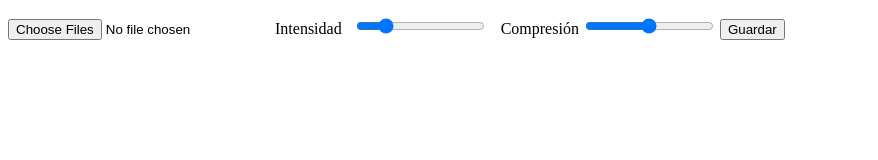
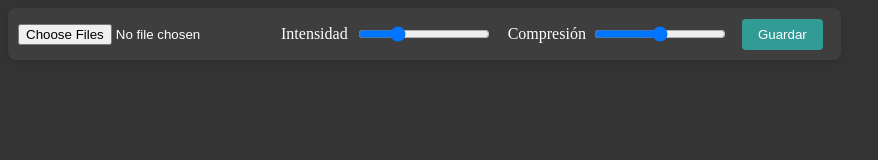
Before and after one commit to matiasmacarioo/Blur, a plain HTML site: page index.html in a window 1280 px wide. Shown: the whole page, without its empty margins (0-878 px from the left). Drawn offline with Linux system fonts and the light colour scheme.

Commit message:
dark mode

```diff
--- a/index.html
+++ b/index.html
@@ -7,12 +7,14 @@
     <link rel="stylesheet" href="styles.css">
 </head>
 <body>
+<div class="btn-container">
     <input type="file" id="imageInput" multiple>
     <label for="blurRange">Intensidad</label>
     <input type="range" id="blurRange" min="0" max="10" step="0.1" value="2">
     <label for="compressionRange">Compresión</label>
     <input type="range" id="compressionRange" min="0" max="1" step="0.01" value="0.5">
     <button id="saveButton">Guardar</button>
+</div>
     <div id="imageContainer"></div>
     <script src="script.js"></script>
 </body>
--- a/styles.css
+++ b/styles.css
@@ -1,3 +1,8 @@
+body {
+    background-color: #333; /* Dark background color */
+    color: #fff; /* Light text color */
+}
+
 #imageContainer {
     margin-top: 20px;
     display: flex;
@@ -6,7 +11,7 @@
 }
 
 .image-item {
-    flex: 0 0 30%; /* Each image takes up 33% of the container width */
+    flex: 0 0 30%; /* Each image takes up 30% of the container width */
     margin-right: 10px;
     margin-bottom: 10px;
     display: flex;
@@ -18,7 +23,52 @@
     height: auto; /* Maintain aspect ratio */
 }
 
+input[type="range"],
+button {
+    background-color: #414141; /* Darker background color for inputs and button */
+    color: #fff; /* Light text color for inputs and button */
+    border: none;
+    padding: 5px 10px;
+    margin-bottom: 10px;
+}
+
+input[type="range"]::-webkit-slider-thumb {
+    background-color: #fff; /* Light thumb color for range input */
+}
+
+input[type="range"]::-moz-range-thumb {
+    background-color: #fff; /* Light thumb color for range input */
+}
+
 #blurRange, label {
-    margin-top: 10px;
     margin-left: 10px;
 }
+
+.btn-container {
+    background-color: rgba(68, 68, 68, 0.7); /* Semi-transparent background color */
+    padding: 10px; /* Increased padding for better spacing */
+    border-radius: 8px; /* Rounded corners */
+    box-shadow: 0 2px 4px rgba(0, 0, 0, 0.1); /* Subtle box shadow */
+    display: inline-flex; /* Allow container to adjust to content */
+    align-items: center; /* Align items vertically */
+}
+
+.btn-container input[type="range"],
+.btn-container button {
+    background-color: #329b96;
+    color: #fff; /* White text color */
+    border: none;
+    padding: 8px 16px; /* Increased padding */
+    margin: 0 8px; /* Spacing between elements */
+    border-radius: 4px; /* Rounded corners */
+    cursor: pointer; /* Cursor style */
+    transition: background-color 0.3s, color 0.3s; /* Smooth transition */
+}
+
+.btn-container input[type="range"] {
+    width: 100px; /* Set width for range input */
+}
+
+.btn-container button:hover {
+    background-color: #17a4cf;
+}
```
